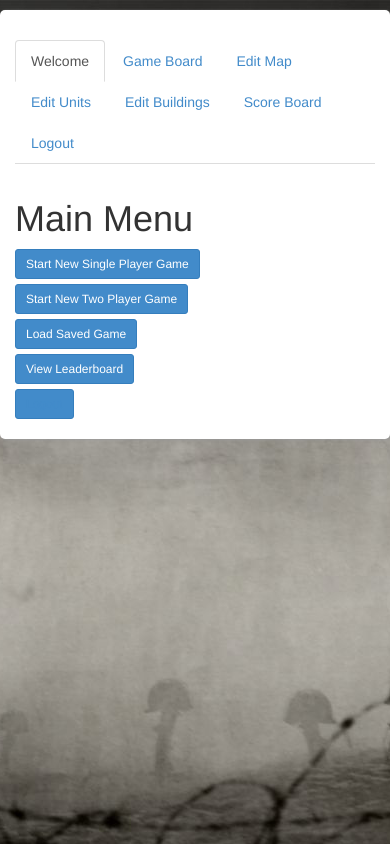
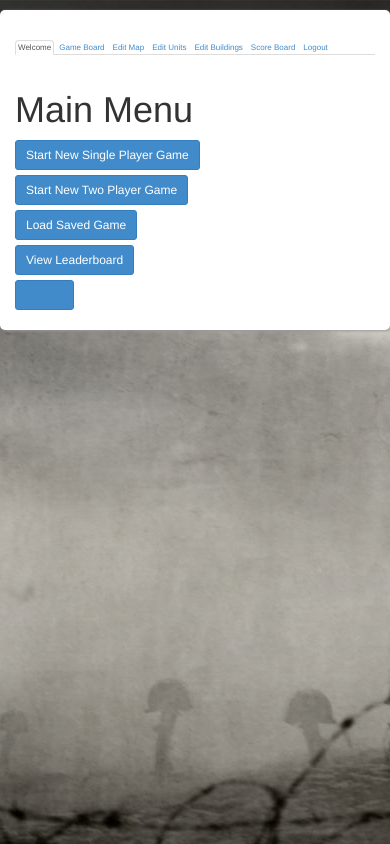
Before and after one commit to NinjaBranDizzle/demo, a PHP site: page /old.php in a window 390 px wide. Run offline with PHP 8.4, Linux system fonts and the light colour scheme; data that the repository does not hold is empty; some libraries are stand-ins or nearby versions.

Commit message:
tweak text in addition to the map when resizing

```diff
--- a/css/main.css
+++ b/css/main.css
@@ -274,10 +274,14 @@
     .cell {
         width: 24px;
         height: 24px;
-        text-align: center;
-        float: left;
-        border: 1px solid #999;
     }
+	body {
+	  font-size: 11px;
+	}
+	.nav > li > a {
+	  padding: 8px 10px;
+	}
+
 }
 
 /* Large desktop */
@@ -301,8 +305,13 @@
     .cell {
         width: 20px;
         height: 20px;
-        text-align: center;
-        float: left;
-        border: 1px solid #999;
     }
+
+	body {
+	  font-size: 8px;
+	}
+	.nav > li > a {
+	  padding: 1px 2px;
+	}
+
 }
```
